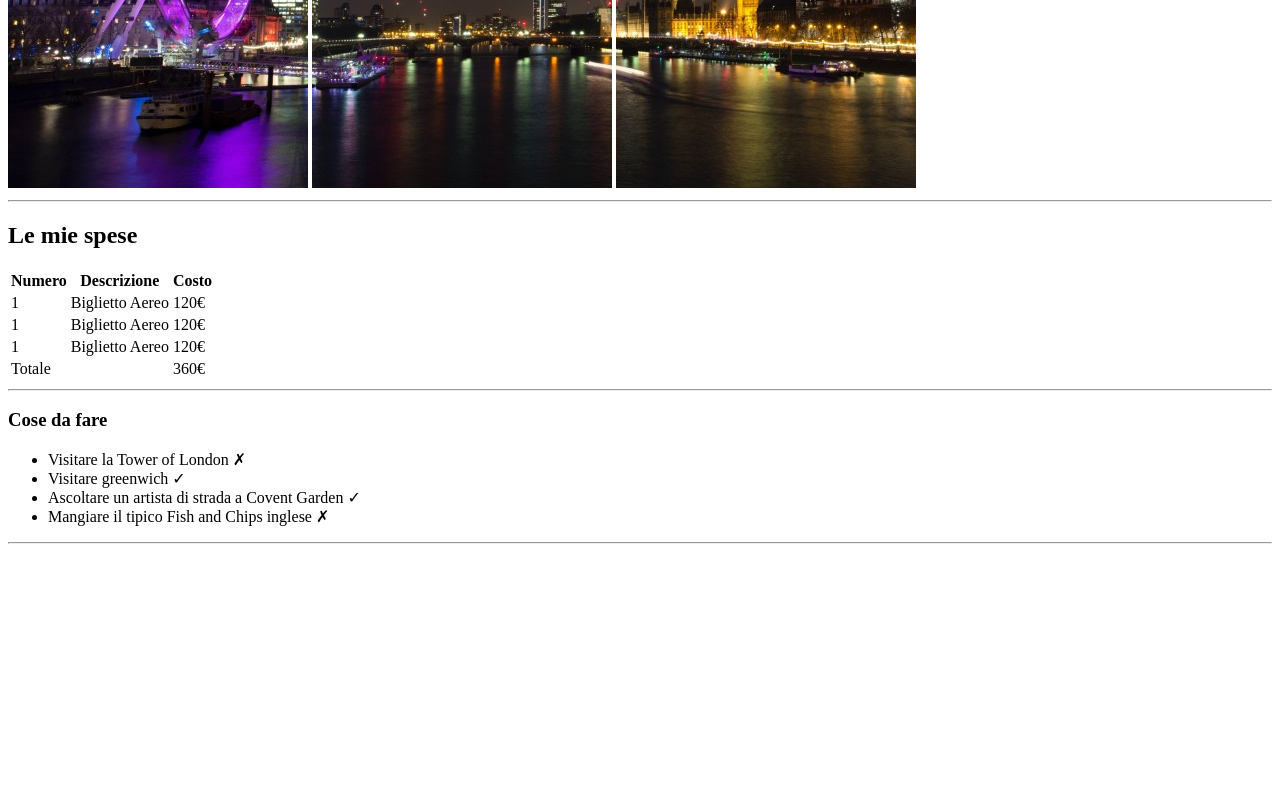
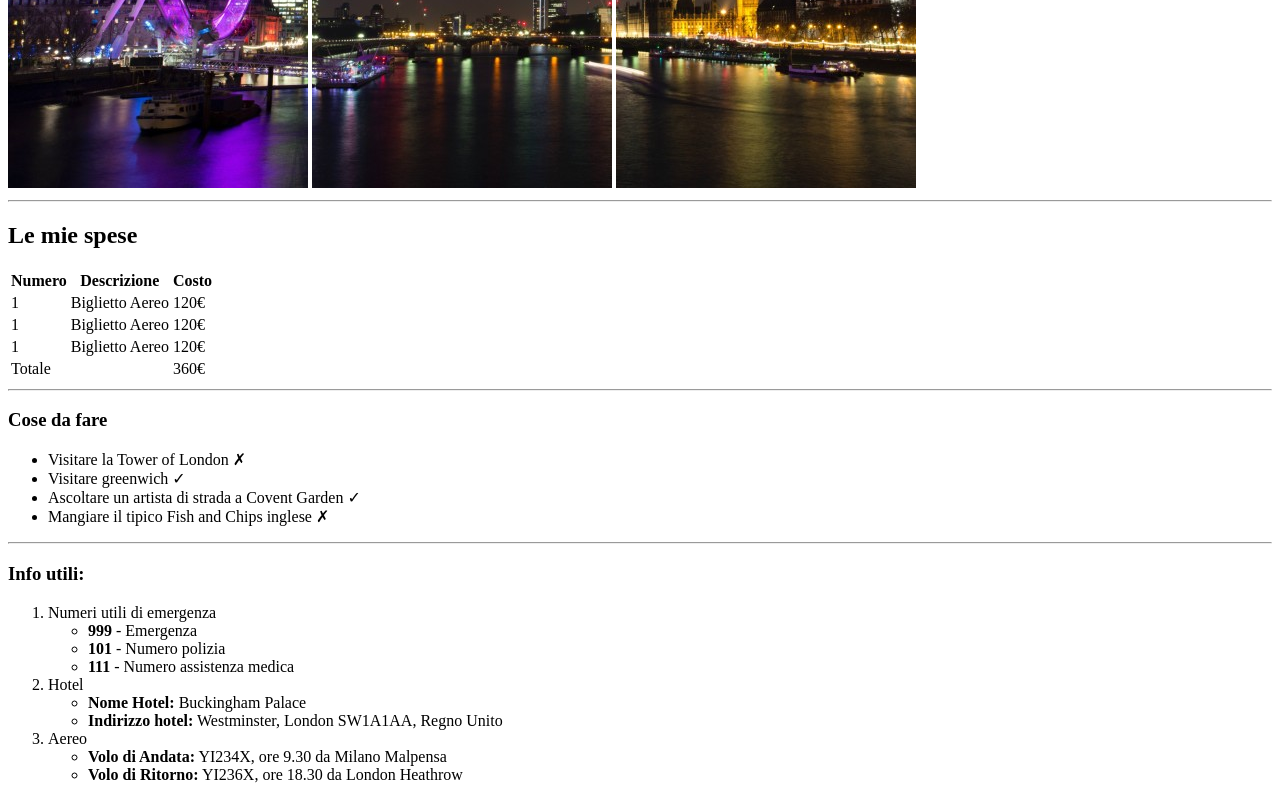
Before and after one commit to scurenza/html-london-trip, a plain HTML site: page index.html in a window 1280 px wide. Shown: the part 492-1292 px from the top of the page. Before the commit the page ends 1044 px from the top, so only its background shows below. Drawn offline with Linux system fonts and the light colour scheme.

Commit message:
Completata lista annidata

```diff
--- a/index.html
+++ b/index.html
@@ -88,6 +88,31 @@
 
     <hr>
 
+    <!-- Lista annidata -->
+    <h3>Info utili:</h3>
+
+    <ol>
+        <li>Numeri utili di emergenza
+            <ul>
+                <li><strong>999</strong> - Emergenza</li>
+                <li><strong>101</strong> - Numero polizia</li>
+                <li><strong>111</strong> - Numero assistenza medica</li>
+            </ul>
+        </li>
+        <li>Hotel
+            <ul>
+                <li><strong>Nome Hotel:</strong> Buckingham Palace</li>
+                <li><strong>Indirizzo hotel:</strong> Westminster, London SW1A1AA, Regno Unito</li>
+            </ul>
+        </li>
+        <li>Aereo
+            <ul>
+                <li><strong>Volo di Andata:</strong> YI234X, ore 9.30 da Milano Malpensa</li>
+                <li><strong>Volo di Ritorno:</strong> YI236X, ore 18.30 da London Heathrow</li>
+            </ul>
+        </li>
+    </ol>
+    <!--/Lista annidata -->
     <!--/Main -->
 
     <!-- Footer -->
```
